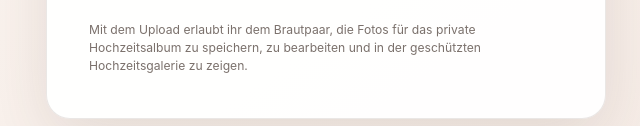
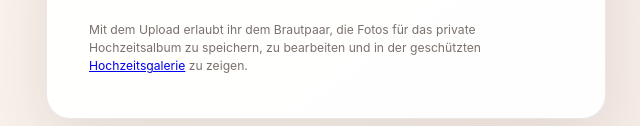
Before and after one commit to Airstrike21/bjoernsmutter, a website: page public/index.html in a window 1280 px wide. Shown: the part 648-774 px from the top of the page, without its empty margins (314-954 px from the left). Drawn offline with Linux system fonts and the light colour scheme.

Commit message:
Update privacy message with link to wedding gallery

```diff
--- a/public/index.html
+++ b/public/index.html
@@ -41,7 +41,7 @@
 
     <p class="privacy">
       Mit dem Upload erlaubt ihr dem Brautpaar, die Fotos für das private Hochzeitsalbum
-      zu speichern, zu bearbeiten und in der geschützten Hochzeitsgalerie zu zeigen.
+      zu speichern, zu bearbeiten und in der geschützten <a href="/galerie/" class="secondary-link">Hochzeitsgalerie</a> zu zeigen.
     </p>
   </main>
 </body>
```
